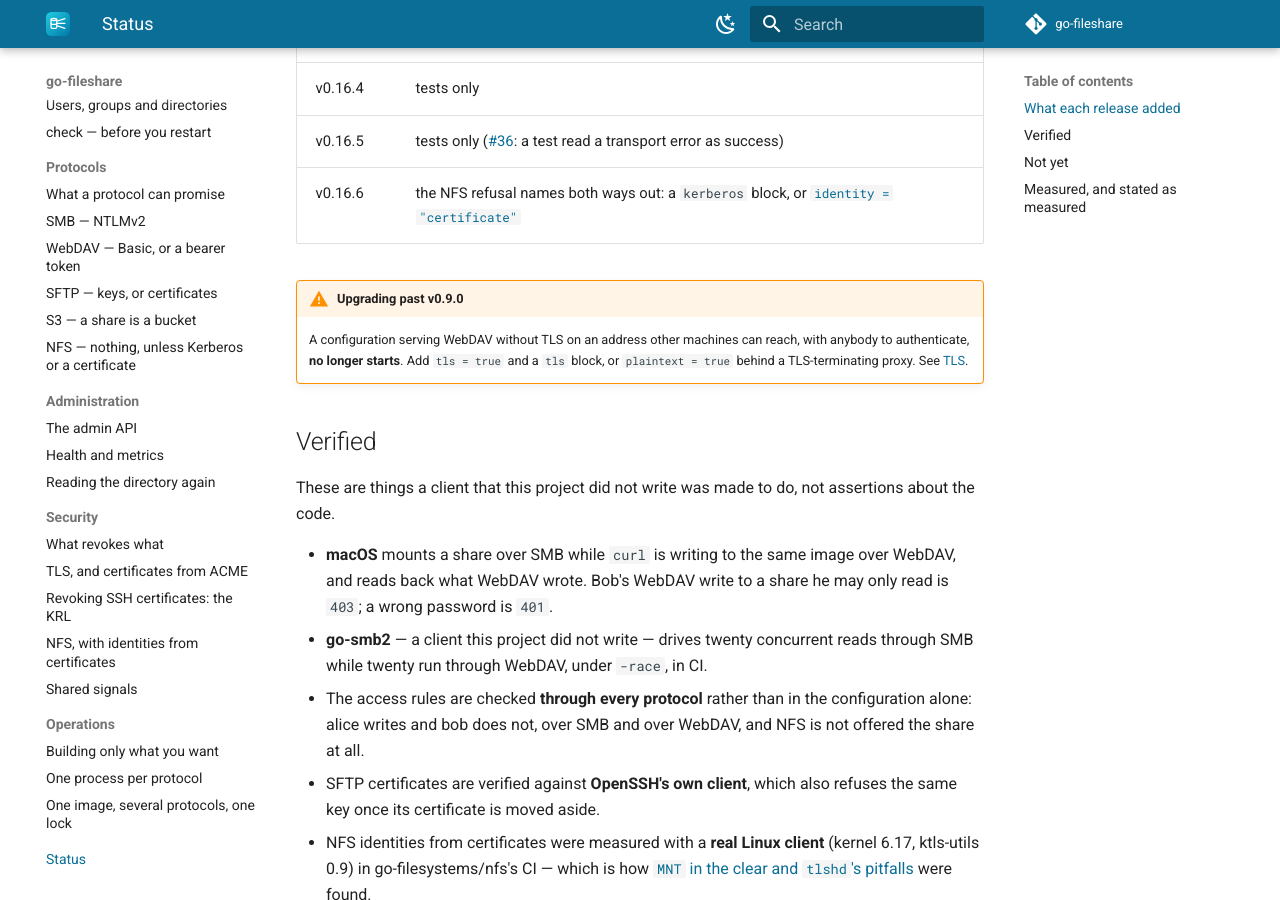
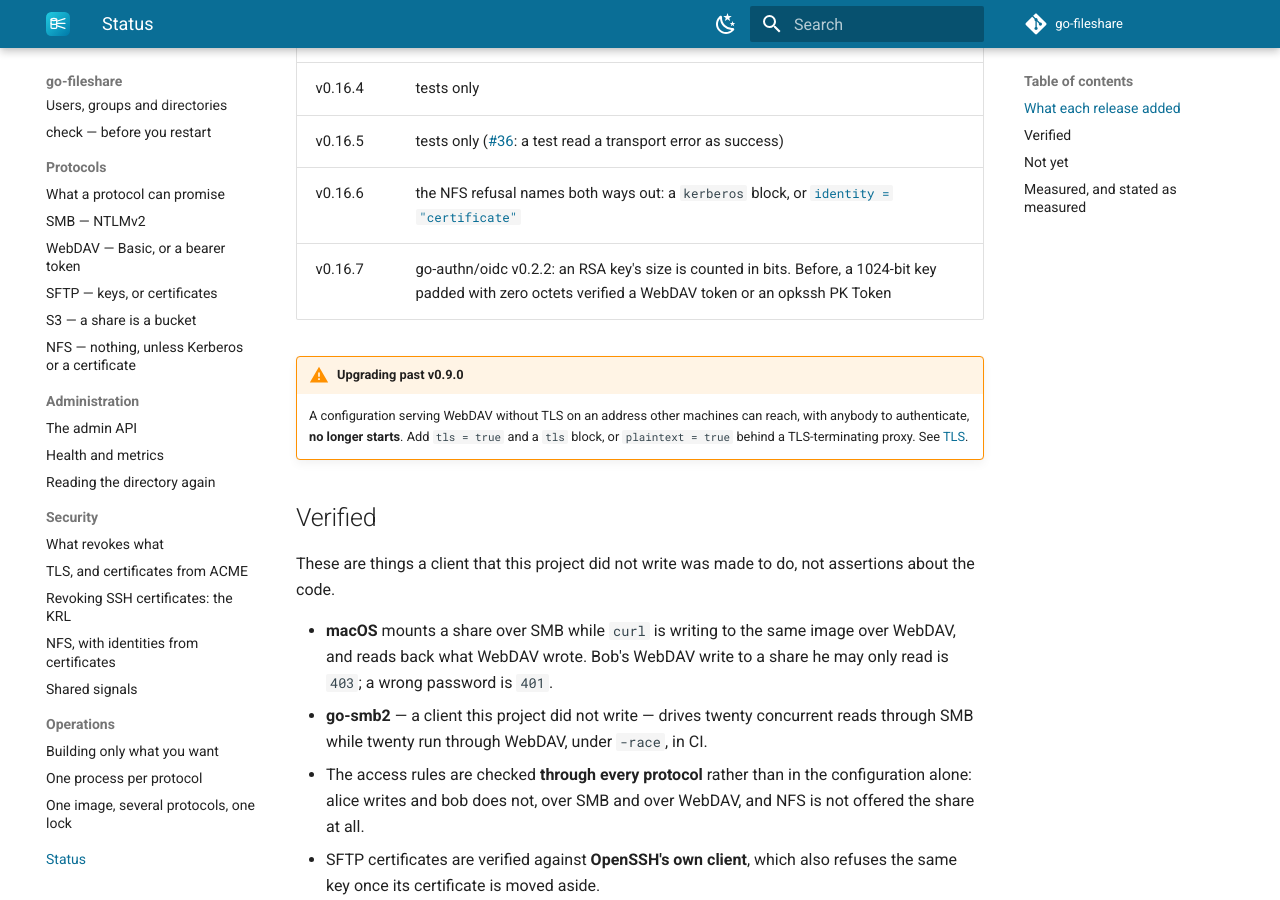
Before and after one commit to go-fileshare/docs, an MkDocs documentation site: the page built from docs/status.md, in a window 1280 px wide and 900 px high, scrolled down 1086 px. Built offline with MkDocs 1.6.1 and Material for MkDocs 9.7.7, drawn with Linux system fonts in a browser that asks for light colours; the version menu is left out; some of the changed text lies outside the part shown.

Commit message:
fileshare v0.16.7: go-authn/oidc v0.2.2 (#9)
Co-authored-by: Claude Opus 5.5 (1M context) <noreply@anthropic.com>

```diff
--- a/docs/status.md
+++ b/docs/status.md
@@ -1,6 +1,6 @@
 # Status
 
-These pages describe **fileshare v0.16.6**.
+These pages describe **fileshare v0.16.7**.
 
 ## What each release added
 
@@ -22,6 +22,7 @@ These pages describe **fileshare v0.16.6**.
 | v0.16.4 | tests only |
 | v0.16.5 | tests only ([#36](https://github.com/go-fileshare/fileshare/issues/36): a test read a transport error as success) |
 | v0.16.6 | the NFS refusal names both ways out: a `kerberos` block, or [`identity = "certificate"`](security/nfs-certificates.md) |
+| v0.16.7 | go-authn/oidc v0.2.2: an RSA key's size is counted in bits. Before, a 1024-bit key padded with zero octets verified a WebDAV token or an opkssh PK Token |
 
 !!! warning "Upgrading past v0.9.0"
     A configuration serving WebDAV without TLS on an address other machines can
```
Also changed, not shown: docs/administration/index.md (+1 -1 lines), docs/index.md (+1 -1 lines), 1 other file.
